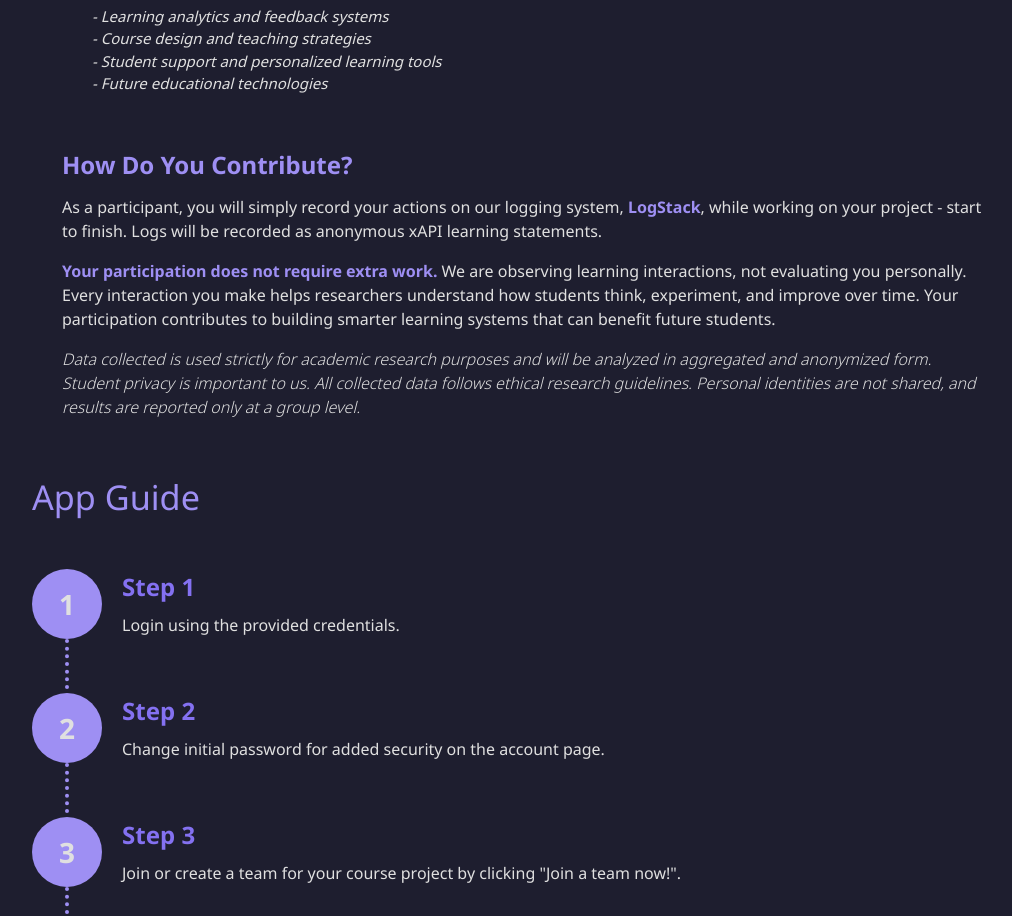
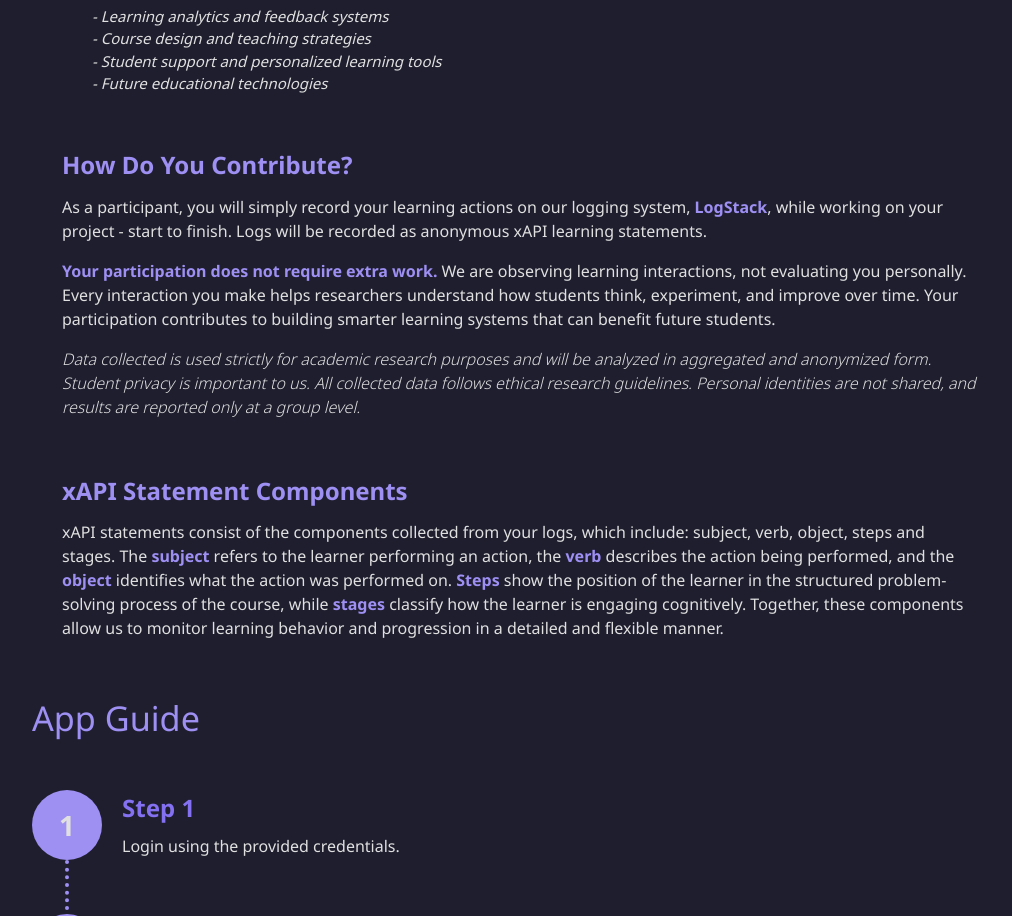
Before and after one commit to phishermen3/info3604-learning-analytics, a Flask app: page /about in a window 1280 px wide. Shown: the part 551-1467 px from the top of the page, without its empty margins (18-1030 px from the left). Run offline with Flask 3, Linux system fonts and the light colour scheme.

Commit message:
Updated about content

```diff
--- a/App/templates/about.html
+++ b/App/templates/about.html
@@ -164,7 +164,7 @@
 
     <section>
         <h4 class="h">How Do You Contribute?</h4>
-        <p> As a participant, you will simply record your actions on our logging system, <strong>LogStack</strong>, while working on your project - start to finish.
+        <p> As a participant, you will simply record your learning actions on our logging system, <strong>LogStack</strong>, while working on your project - start to finish.
             Logs will be recorded as anonymous xAPI learning statements.
         </p>
         <p>
@@ -180,6 +180,13 @@
             Student privacy is important to us. All collected data follows ethical
             research guidelines. Personal identities are not shared, and results
             are reported only at a group level.
+        </p>
+    </section>
+
+    <section>
+        <h4 class="h">xAPI Statement Components</h4>
+        <p>
+            xAPI statements consist of the components collected from your logs, which include: subject, verb, object, steps and stages. The <strong>subject</strong> refers to the learner performing an action, the <strong>verb</strong> describes the action being performed, and the <strong>object</strong> identifies what the action was performed on. <strong>Steps</strong> show the position of the learner in the structured problem-solving process of the course, while <strong>stages</strong> classify how the learner is engaging cognitively. Together, these components allow us to monitor learning behavior and progression in a detailed and flexible manner.
         </p>
     </section>
 
```
